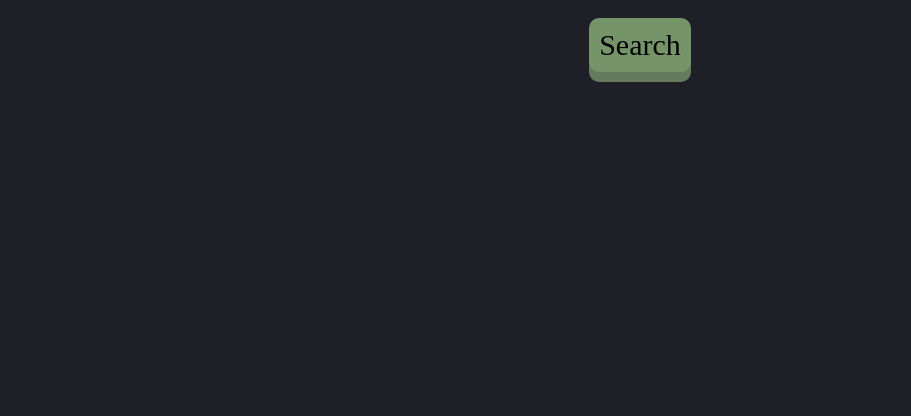
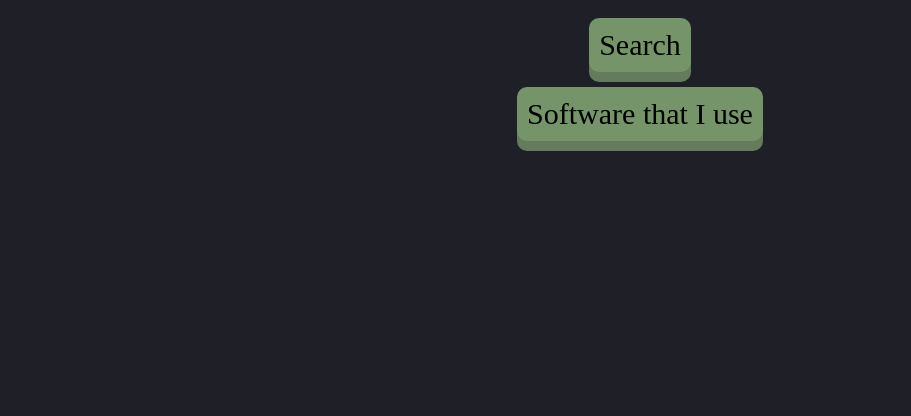
Before and after one commit to Styzex/Website, a plain HTML site: page webistes.html in a window 1280 px wide. Shown: the part 384-800 px from the top of the page, without its empty margins (0-911 px from the left). Drawn offline with Linux system fonts and the light colour scheme; a web font is replaced by a local one.

Commit message:
Added a website to webistes.html

```diff
--- a/webistes.html
+++ b/webistes.html
@@ -17,5 +17,8 @@
     <a class="a" href="https://styzex.github.io/Search-page/">
         <button class="button">Search</button>
     </a>
+    <a class="a" href="https://styzex.github.io/Software-page/">
+        <button class="button">Software that I use</button>
+    </a>
 </body>
 </html>
```
